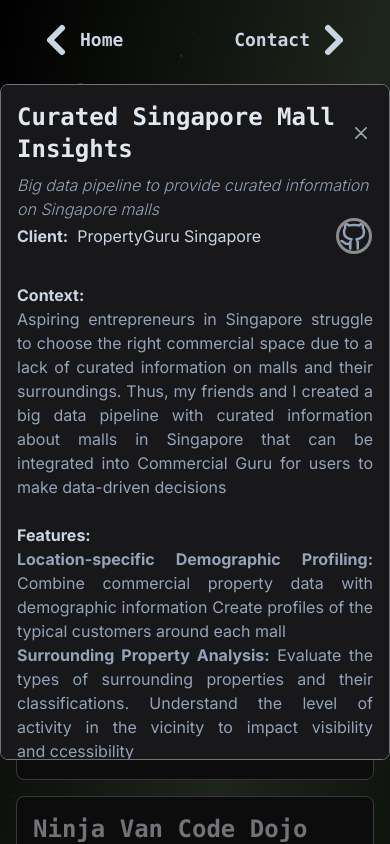
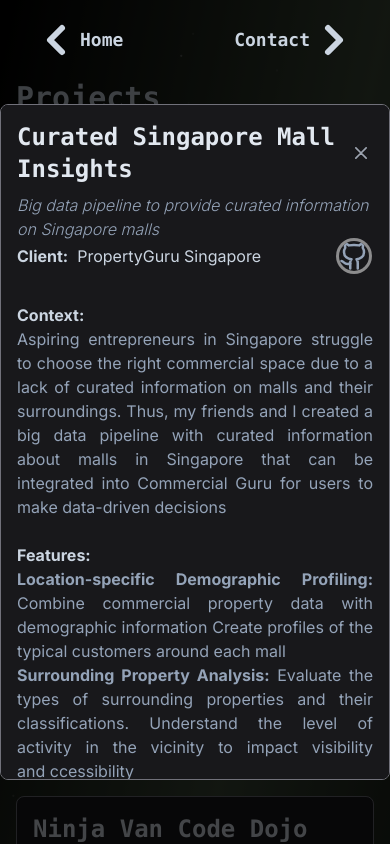
Before and after one commit to aloysiusng/aloy-portfolio, a Next.js app: page /projects in a window 390 px wide. Both pictures are taken after a click on the element 195 px from the left and 308 px from the top of the page. Shown: the top 844 px of the page. Built offline with nearby package versions, Linux system fonts and the light colour scheme.

Commit message:
update responsiveness

```diff
--- a/src/app/components/card.tsx
+++ b/src/app/components/card.tsx
@@ -20,14 +20,14 @@
 
   return (
     <>
-      <div className="flex flex-col h-44 bg-zinc-900 border rounded-lg border-zinc-500 text-slate-400 cursor-pointer p-4 col-span-3 sm:col-span-2 md:col-span-1 xl:col-span-1" onClick={handleShowModal}>
+      <div className="flex flex-col xs:h-48 h-44 bg-zinc-900 border rounded-lg border-zinc-500 text-slate-400 cursor-pointer p-4 col-span-3 sm:col-span-2 md:col-span-1 xl:col-span-1" onClick={handleShowModal}>
         <h2 className="text-2xl font-bold font-mono text-slate-200">{header}</h2>
         <br />
         {summary}
       </div>
 
       {showModal && (
-        <div className="fixed top-0 left-0 w-full h-full bg-black bg-opacity-50 flex justify-center items-center">
+        <div className="fixed top-0 left-0 w-full h-full bg-black bg-opacity-70 flex justify-center items-center pt-10">
           <div className="bg-zinc-900 border rounded-lg border-zinc-500 text-slate-400 p-4 w-full max-w-xl max-h-[80vh] overflow-y-auto">
             <div className="flex justify-between items-center mb-2">
               <h2 className="text-2xl font-bold font-mono text-slate-200">{header}</h2>
--- a/src/app/projects/page.tsx
+++ b/src/app/projects/page.tsx
@@ -11,7 +11,7 @@
       <div className="grid xs:grid-cols-1 sm:grid-cols-2 md:grid-cols-2 lg:grid-cols-2 xl:grid-cols-2 gap-4 max-w-screen-xl mx-auto px-4 mb-12">
         <div className="col-span-2">
           <h2 className="text-3xl font-bold font-mono text-slate-300">Projects</h2>
-          <p className="mt-4 mr-12 font-mono text-slate-300 text-pretty">Here are the projects that I have done with my friends, some alone!</p>
+          <p className="mt-4 font-mono text-slate-300 text-pretty">Here are the projects that I have done with my friends, some alone!</p>
         </div>
         {cardsData.map((card, index) => (
           <Card key={index} header={card.header} content={card.content} context={card.context} company={card.company} summary={card.summary} githubLink={card.githubLink} />
```
